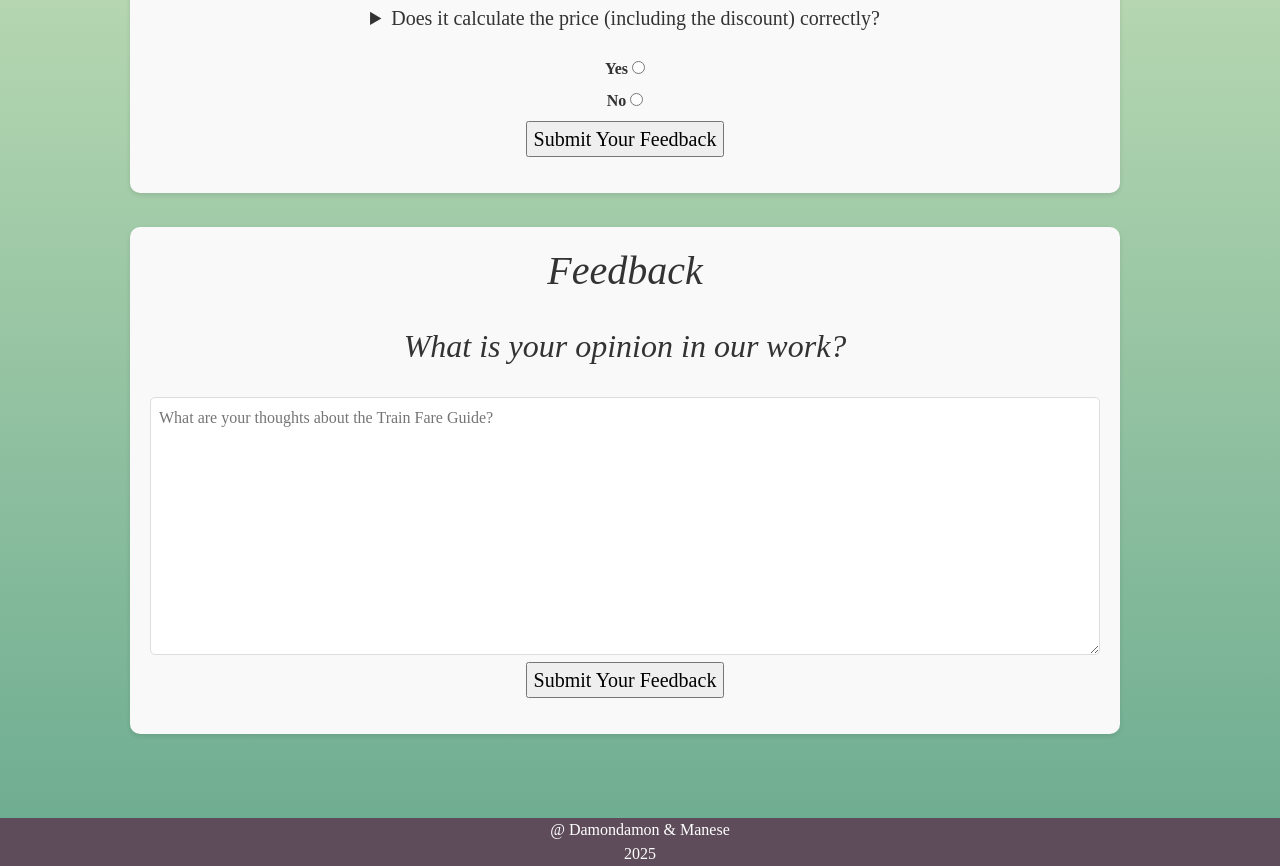
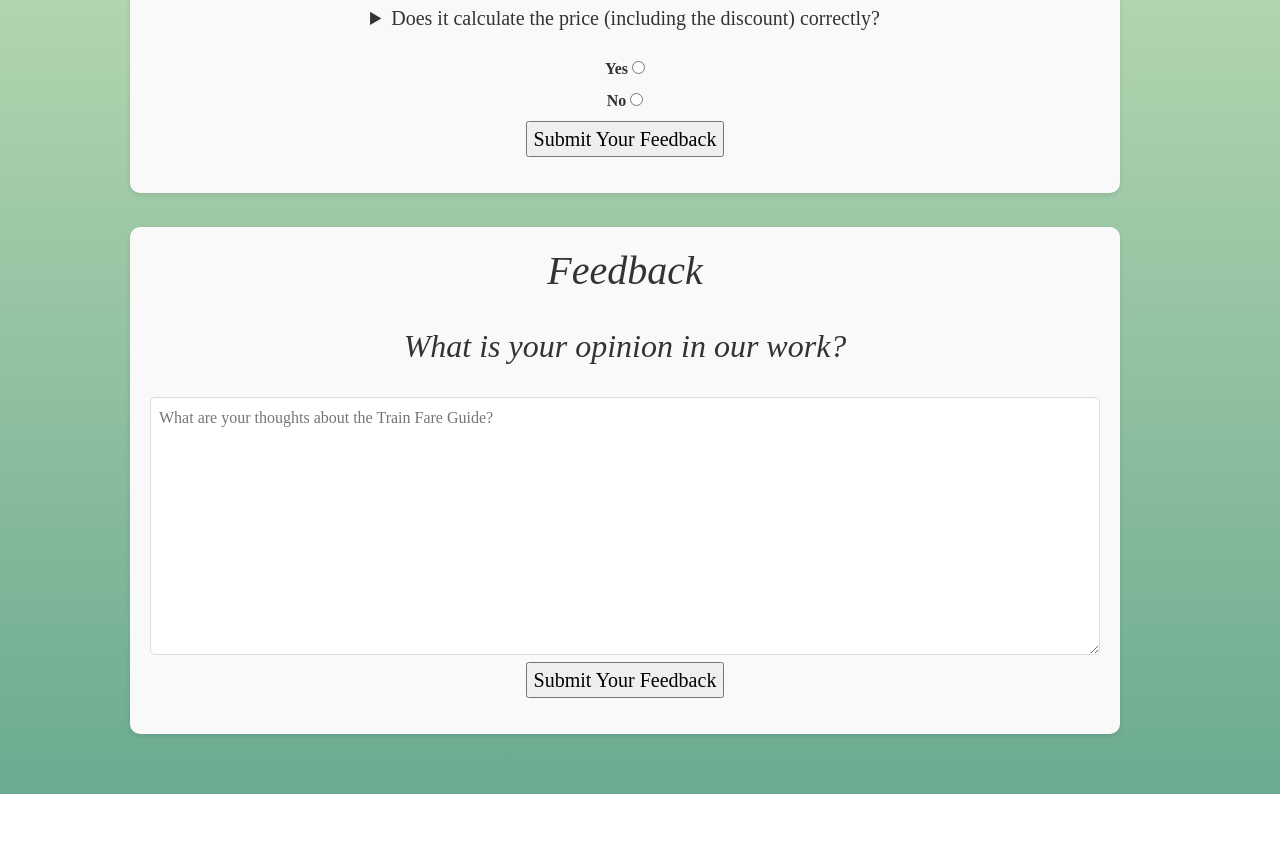
Before and after one commit to SvenGabrielle109/Fairview_ICT9Topaz_Q3Project_Damondamon_Gabrielle, a plain HTML site: page comment.html in a window 1280 px wide. Shown: the part 523-1389 px from the top of the page. After the commit the page ends 1317 px from the top, so only its background shows below. Drawn offline with nearby package versions, Linux system fonts and the light colour scheme; a web font is replaced by a local one.

Commit message:
Update comment.html

```diff
--- a/comment.html
+++ b/comment.html
@@ -168,11 +168,6 @@
       background: #5e4c5a;
       text-align: center;
     }
-
-    .footer p{
-      margin: 0;
-      color: #ffffff;
-    }
   </style>
 </head>
 <body>
@@ -324,17 +319,6 @@
     </div>
   </div>
 
-  <br>
-
-  <div>
-    <section class="footer">
-      <footer>
-        <p>@ Damondamon & Manese</p>
-        <p>2025</p>
-      </footer>
-    </section>
-  </div>
-
   <script>
     function Message(){
       //alert("Try")
```
